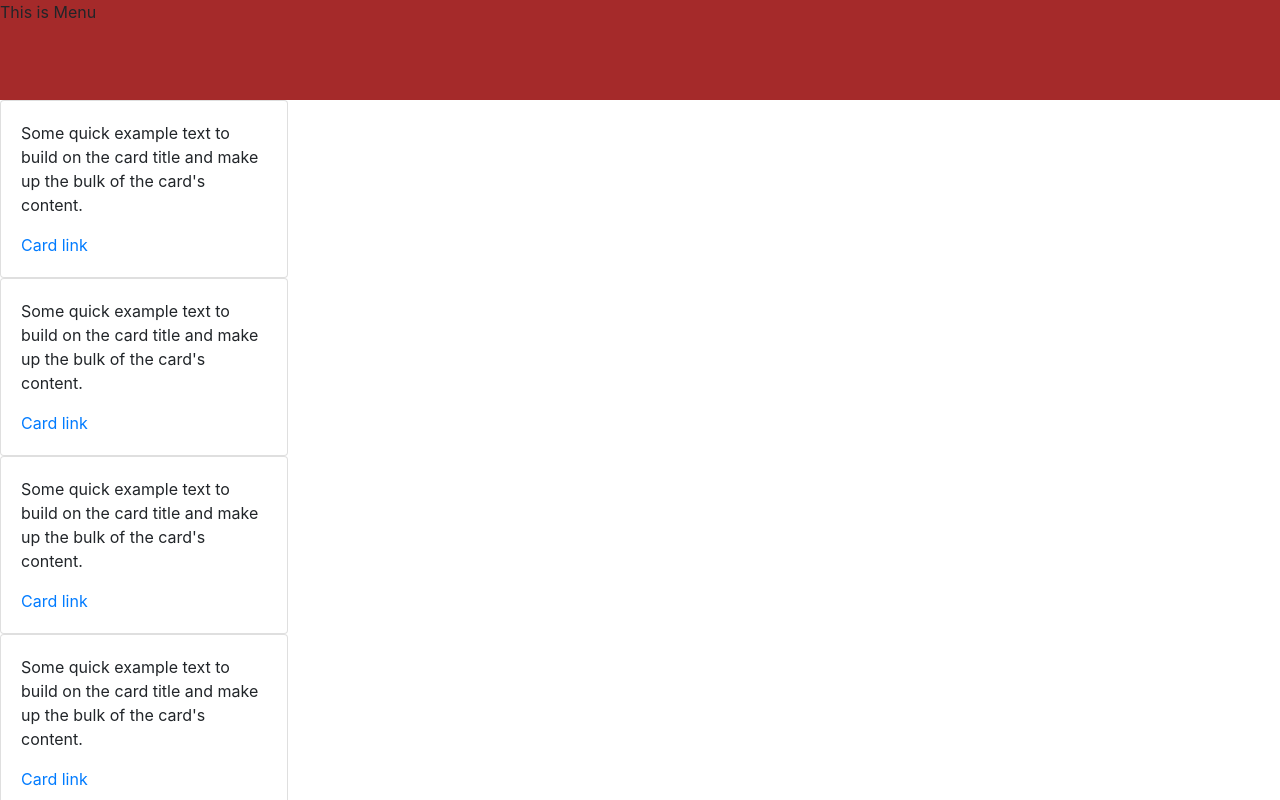
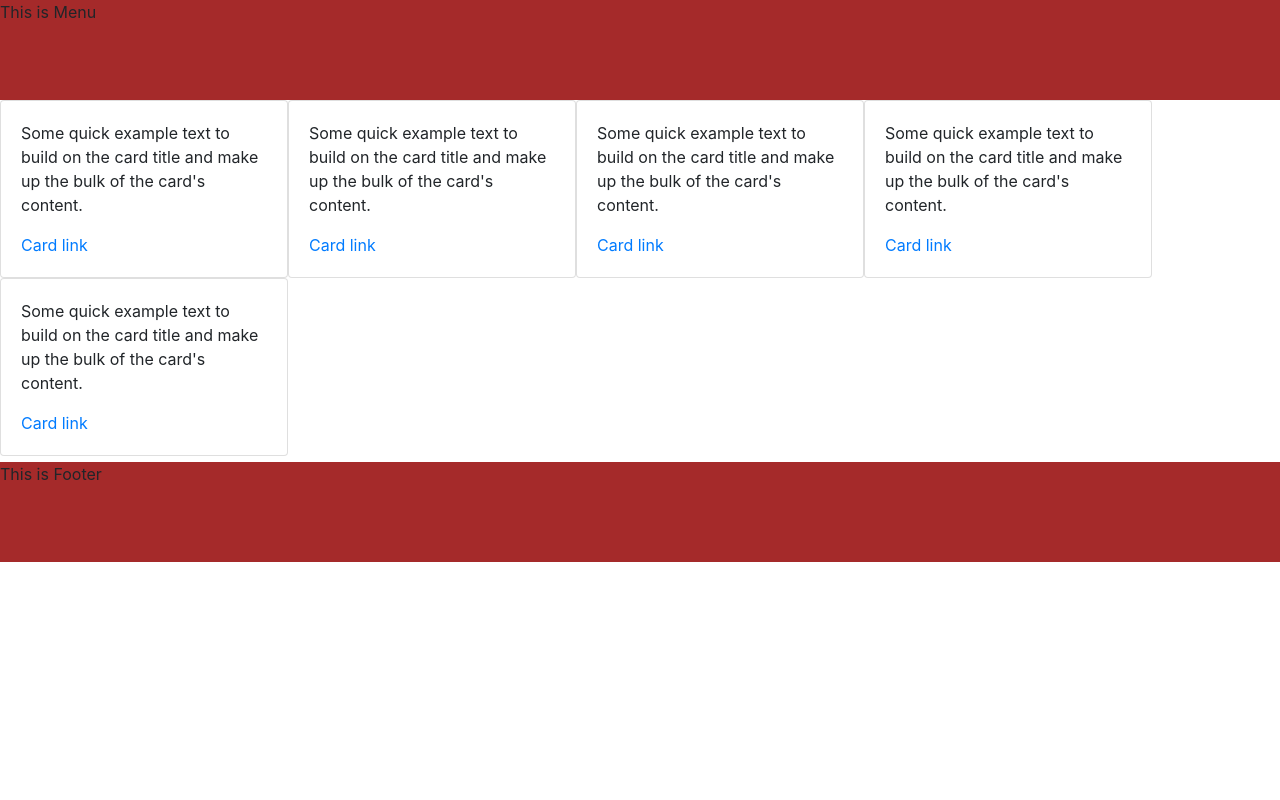
Before and after one commit to sachinPTS/quotesApp, an Angular app: page / in a window 1280 px wide. Shown: the top 800 px of the page. Built offline with nearby package versions, Linux system fonts and the light colour scheme.

Commit message:
aligned quote components with container div and css

```diff
--- a/src/app/main/main.component.css
+++ b/src/app/main/main.component.css
@@ -0,0 +1,3 @@
+.quoteContainer{
+    display: inline-block;
+}
--- a/src/app/main/main.component.html
+++ b/src/app/main/main.component.html
@@ -1,6 +1,7 @@
-
+<div class="quoteContainer">
 <app-quote></app-quote>
 <app-quote></app-quote>
 <app-quote></app-quote>
 <app-quote></app-quote>
 <app-quote></app-quote>
+</div>
--- a/src/app/quote/quote.component.css
+++ b/src/app/quote/quote.component.css
@@ -0,0 +1,3 @@
+.card{
+    float: left;
+}
```
